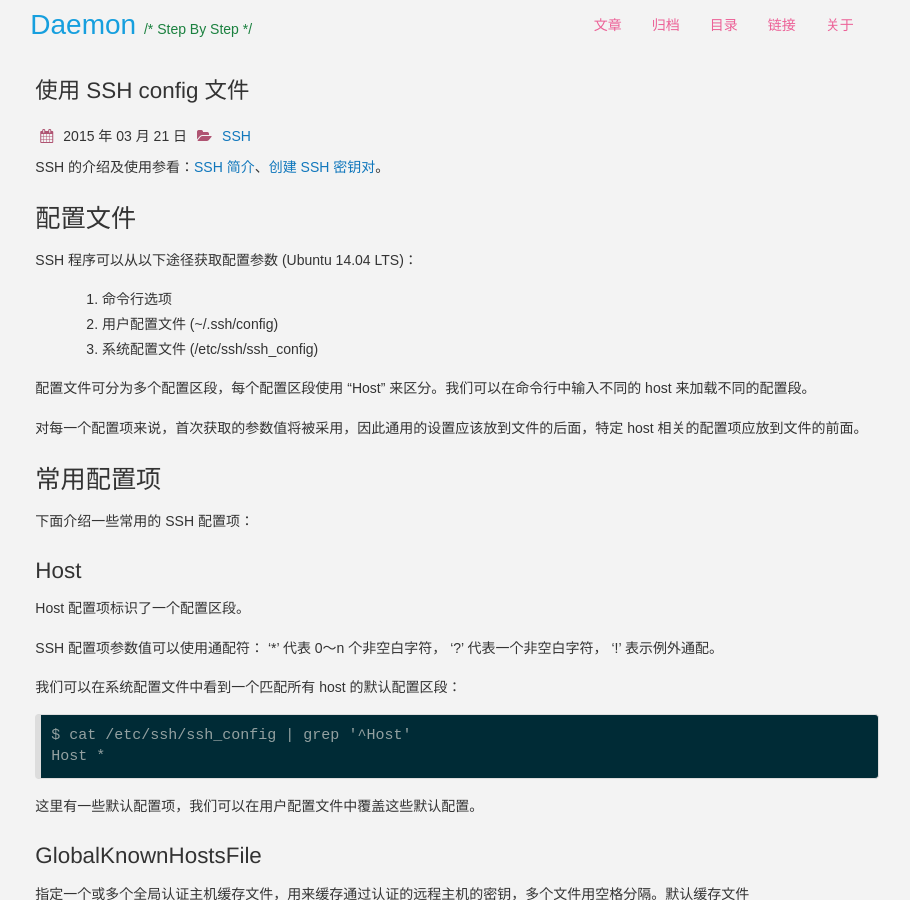
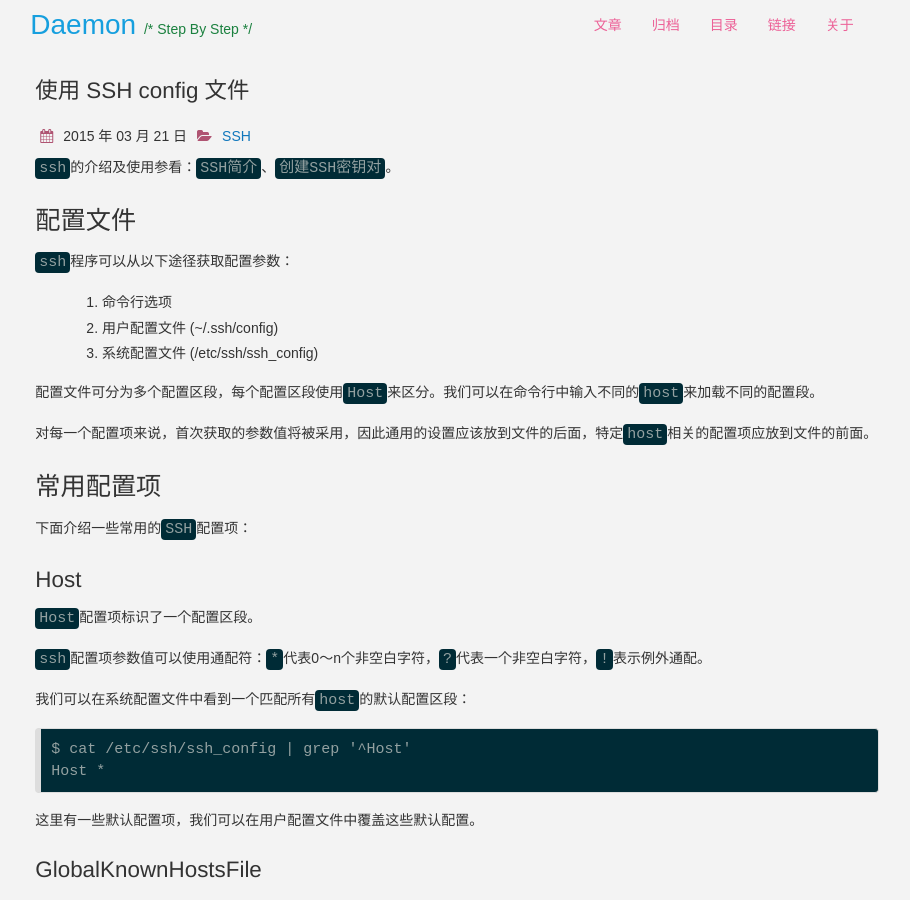
Before and after one commit to daemon369/daemon369.github.io, a Jekyll site: the page built from _posts/2015-03-21-using-ssh-config-file.md, in a window 1280 px wide and 900 px high. Shown: the whole window, without its empty margins (183-1093 px from the left). Built offline with Jekyll 4.4.1, drawn with Linux system fonts in a browser that asks for light colours; nearby versions of some CDN libraries; comment, search, counter and statistics services are not loaded; some of the changed text lies outside the part shown.

Commit message:
using ssh config file

```diff
--- a/_posts/2015-03-21-using-ssh-config-file.md
+++ b/_posts/2015-03-21-using-ssh-config-file.md
@@ -10,11 +10,11 @@ icon: file-alt
 date: 2015-03-21 00:00:00
 ---
 
-SSH 的介绍及使用参看：[SSH 简介][2]、[创建 SSH 密钥对][1]。
+`ssh`的介绍及使用参看：[`SSH简介`][2]、[`创建SSH密钥对`][1]。
 
 # 配置文件
 
-SSH 程序可以从以下途径获取配置参数 (Ubuntu 14.04 LTS)：
+`ssh`程序可以从以下途径获取配置参数：
 
 1. 命令行选项
 2. 用户配置文件 (~/.ssh/config)
@@ -22,21 +22,21 @@ SSH 程序可以从以下途径获取配置参数 (Ubuntu 14.04 LTS)：
 
 <!--excerpt-->
 
-配置文件可分为多个配置区段，每个配置区段使用 "Host" 来区分。我们可以在命令行中输入不同的 host 来加载不同的配置段。
+配置文件可分为多个配置区段，每个配置区段使用`Host`来区分。我们可以在命令行中输入不同的`host`来加载不同的配置段。
 
-对每一个配置项来说，首次获取的参数值将被采用，因此通用的设置应该放到文件的后面，特定 host 相关的配置项应放到文件的前面。
+对每一个配置项来说，首次获取的参数值将被采用，因此通用的设置应该放到文件的后面，特定`host`相关的配置项应放到文件的前面。
 
 # 常用配置项
 
-下面介绍一些常用的 SSH 配置项：
+下面介绍一些常用的`SSH`配置项：
 
 ## Host
 
-Host 配置项标识了一个配置区段。
+`Host`配置项标识了一个配置区段。
 
-SSH 配置项参数值可以使用通配符： '*' 代表 0～n 个非空白字符， '?' 代表一个非空白字符， '!' 表示例外通配。
+`ssh`配置项参数值可以使用通配符：`*`代表0～n个非空白字符，`?`代表一个非空白字符，`!`表示例外通配。
 
-我们可以在系统配置文件中看到一个匹配所有 host 的默认配置区段：
+我们可以在系统配置文件中看到一个匹配所有`host`的默认配置区段：
 
     $ cat /etc/ssh/ssh_config | grep '^Host'
     Host *
```
Also changed, not shown: other parts of _posts/2015-03-21-using-ssh-config-file.md (+12 -0 lines).
